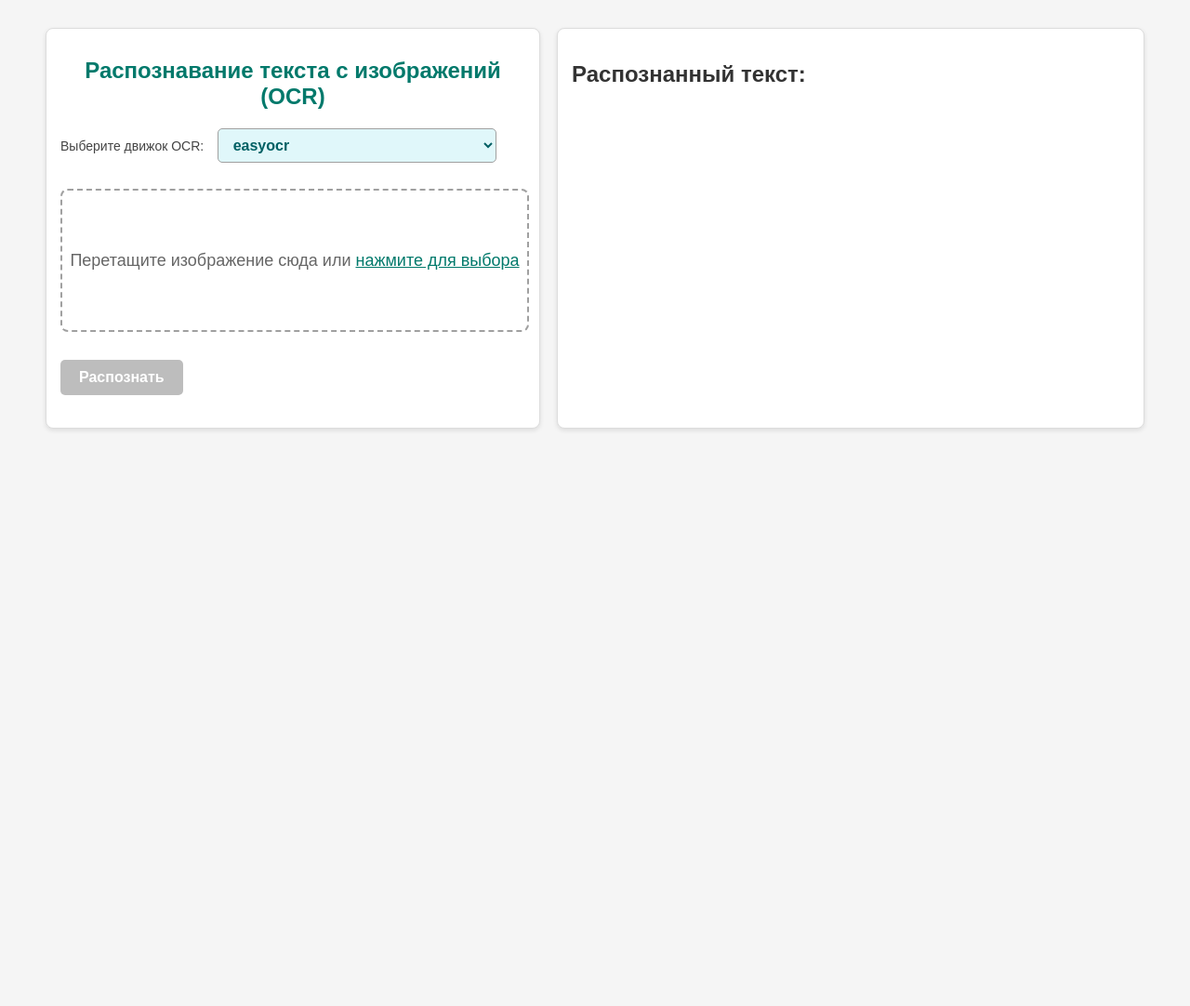
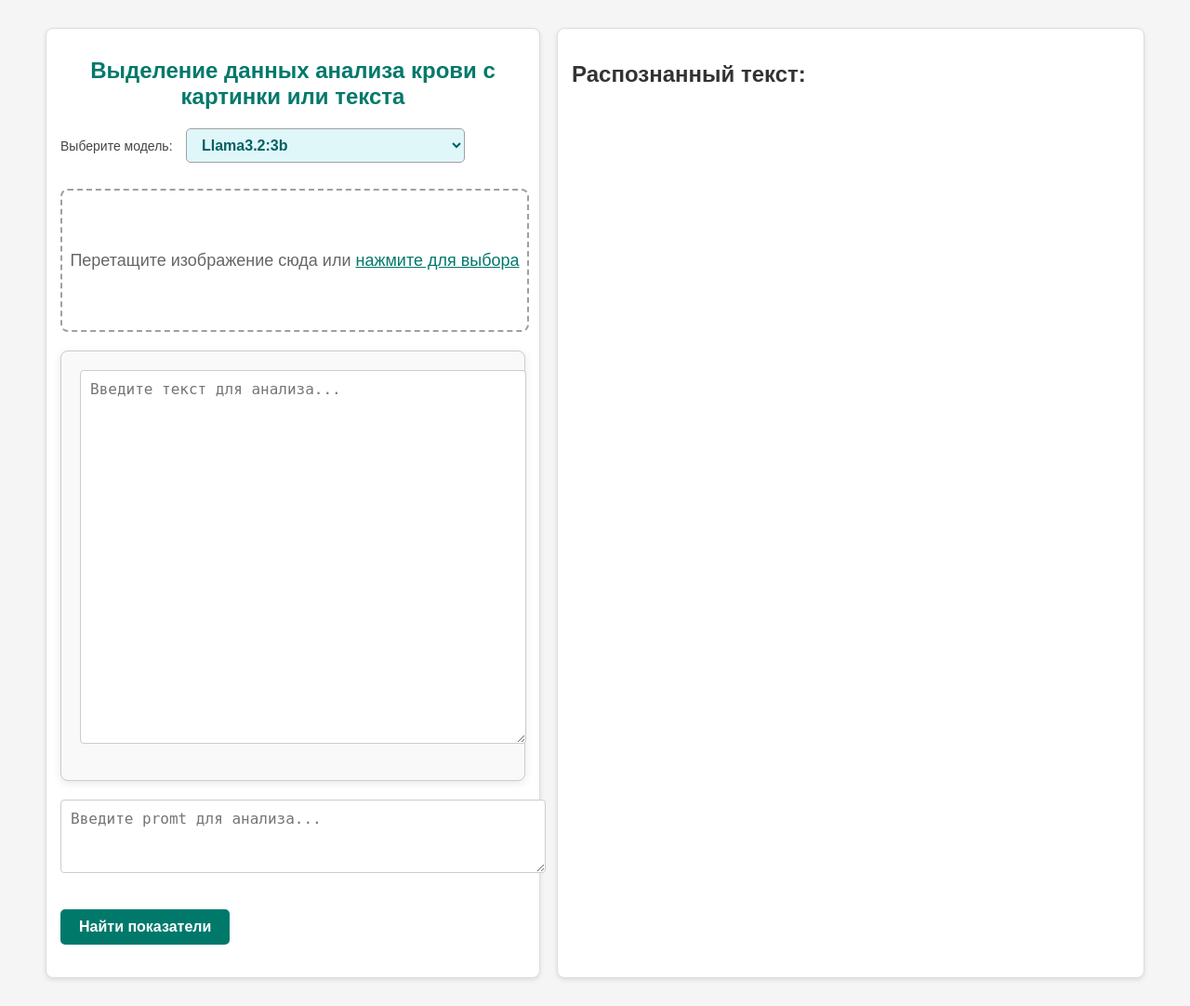
Before and after one commit to dronzhin/llama-ocr-server, a FastAPI app: page /index.html in a window 1280 px wide. Shown: the whole page at 93% size. Before the commit the page ends 463 px from the top, so only its background shows below. Run offline with FastAPI, Linux system fonts and the light colour scheme; parts of the project's set-up code (start-up, migrations or seed data) failed here and were passed over.

Commit message:
Добавил изменения в css и html

```diff
--- a/app/main.py
+++ b/app/main.py
@@ -1,24 +1,24 @@
+import os
+
+import uvicorn
 from fastapi import FastAPI, File, UploadFile, Form, Request, HTTPException
 from fastapi.responses import JSONResponse, HTMLResponse, RedirectResponse
 from fastapi.staticfiles import StaticFiles
 from fastapi.templating import Jinja2Templates
 from fastapi.middleware.cors import CORSMiddleware
 from io import BytesIO
-import easyocr
-import pytesseract
-from paddleocr import PaddleOCR
-from pydantic import BaseModel
-from typing import List
 from PIL import Image
 import base64
-import numpy as np
 import time
+from pydantic import BaseModel
+from llama_prompt import new_llama
 
 app = FastAPI()
+ollama_url = "http://localhost:11434/v1"
 
 class OCRRequest(BaseModel):
     file: str  # Строка Base64
-    engine: str  # Имя движка OCR
+    engine: str  # Имя движка модели
 
 # Здесь 'directory' должен указывать на папку, где находятся static файлы
 app.mount("/static", StaticFiles(directory="static"), name="static")
@@ -52,29 +52,17 @@ async def get_ocr(request: OCRRequest):
     except Exception as e:
         raise HTTPException(status_code=400, detail=f"Ошибка при декодировании изображения: {str(e)}")
 
-    result = {}
+    if request.engine == "llama3.2:3b":
+        start_time = time.time()
+        reader = new_llama(url = ollama_url, model= "llama3.2:3b", temp = 0.0, content = text)
+        execution_time = time.time() - start_time
+        result = {"engine": "easyocr", "execution_time": f"{execution_time:.2f}", "text": reader}
 
-    if request.engine == "easyocr":
-        reader = easyocr.Reader(['ru'], gpu=False)
+    elif request.engine == "llama3.2-vision":
         start_time = time.time()
-        ocr_result = reader.readtext(np.array(image))
+        reader = new_llama(url = ollama_url, model= "llama3.2:3b", temp = 0.0, image_url = image, content = text)
         execution_time = time.time() - start_time
-        result = {"engine": "easyocr", "execution_time": f"{execution_time:.2f}", "text": "\n".join([r[1] for r in ocr_result])}
-
-    elif request.engine == "tesseract":
-        start_time = time.time()
-        ocr_result = pytesseract.image_to_string(image, lang='rus')
-        execution_time = time.time() - start_time
-        result = {"engine": "tesseract", "execution_time": f"{execution_time:.2f}", "text": ocr_result}
-
-    elif request.engine == "paddleocr":
-        ocr = PaddleOCR(use_angle_cls=True, lang='ru', gpu=False)
-        start_time = time.time()
-        ocr_result = ocr.ocr(np.array(image))
-        execution_time = time.time() - start_time
-        text_blocks = [(item[1][0], item[1][1]) for sublist in ocr_result for item in sublist]
-        chunks = [block for block in text_blocks if len(block) > 0]
-        result = {"engine": "paddleocr", "execution_time": f"{execution_time:.2f}", "text": "\n".join(chunk[0] for chunk in chunks)}
+        result = {"engine": "tesseract", "execution_time": f"{execution_time:.2f}", "text": reader}
 
     else:
         raise HTTPException(status_code=400, detail=f"Неподдерживаемый движок OCR: {request.engine}")
@@ -83,8 +71,8 @@ async def get_ocr(request: OCRRequest):
 
 @app.get("/GetOcrList")
 async def get_ocr_list():
-    engines = ["easyocr", "tesseract", "paddleocr"]
+    engines = ["llama3.2:3b", "llama3.2-vision"]
     return {"available_engines": engines}
 
 if __name__ == '__main__':
-    uvicorn.run("main:app", host="127.0.0.1", port=int(os.environ.get('PORT', 8000)))
+    uvicorn.run("main:app", host="0.0.0.0", port=int(os.environ.get('PORT', 8000)))
--- a/app/static/style.css
+++ b/app/static/style.css
@@ -205,3 +205,24 @@ h1 {
 .hidden {
     display: none;
 }
+
+#textForm {
+    max-width: 1000px; /* Максимальная ширина формы */
+    margin: 20px auto; /* Центрирование формы */
+    padding: 20px; /* Внутренние отступы */
+    border: 1px solid #ccc; /* Рамка */
+    border-radius: 8px; /* Закругленные углы */
+    background-color: #f9f9f9; /* Фоновый цвет */
+    box-shadow: 0 2px 10px rgba(0, 0, 0, 0.1); /* Тень */
+}
+
+/* Стили для текстовых областей */
+textarea {
+    width: 100%; /* Ширина на всю ширину родителя */
+    padding: 10px; /* Внутренние отступы */
+    margin-bottom: 15px; /* Отступ снизу */
+    border: 1px solid #ccc; /* Рамка */
+    border-radius: 4px; /* Закругленные углы */
+    resize: vertical; /* Возможность изменения размера только по вертикали */
+    font-size: 16px; /* Размер шрифта */
+}
--- a/app/templates/index.html
+++ b/app/templates/index.html
@@ -3,33 +3,43 @@
 <head>
     <meta charset="UTF-8">
     <link rel="stylesheet" href="/static/style.css">
-    <title>Клиент для OCR</title>
+    <title>Анализ крови в формате Json</title>
 </head>
 <body>
     <div class="container">
         <!-- Левая панель -->
         <div class="left-panel">
-            <h1>Распознавание текста с изображений (OCR)</h1>
+            <h1>Выделение данных анализа крови с картинки или текста</h1>
 
-            <!-- Выбор OCR движка -->
+            <!-- Выбор модели -->
             <div class="engine-selection">
-                <label for="ocrEngine">Выберите движок OCR:</label>
+                <label for="ocrEngine">Выберите модель:</label>
                 <select id="ocrEngine">
-                    <option value="easyocr" id="easyocr" data-engine="easyocr">EasyOCR</option>
-                    <option value="tesseract" id="tesseract" data-engine="tesseract">Tesseract</option>
-                    <option value="paddleocr" id="paddleocr" data-engine="paddleocr">PaddleOCR</option>
+                    <option value="llama3.2:3b">Llama3.2:3b</option>
+                    <option value="llama3.2-vision">Llama3.2-vision</option>
                 </select>
             </div>
             <br><br>
 
             <!-- Drag and Drop -->
-            <div id="dropZone" class="drop-zone">
+            <div id="dropZone" class="drop-zone"
+                 ondrop="dropHandler(event)"
+                 ondragover="dragOverHandler(event)">
                 Перетащите изображение сюда или <span class="browse-text" onclick="document.getElementById('imageInput').click()">нажмите для выбора</span>
-                <input type="file" id="imageInput" accept="image/*" hidden>
+                <input type="file" id="imageInput" accept="image/*" hidden onchange="showImagePreview(event)">
             </div>
             <div id="imagePreview" class="image-preview"></div>
-            <button id="recognizeButton" class="recognize-button" disabled onclick="uploadImage()">
-                Распознать
+            <div class="text-input">
+                <form id="textForm">
+                    <textarea id="TextInput" name="text" rows="20" placeholder="Введите текст для анализа..."></textarea>
+                </form>
+
+                <form id="promtForm">
+                    <textarea id="PromtInput" name="promt" rows="3" placeholder="Введите promt для анализа..."></textarea>
+                </form>
+            </div>
+            <button id="recognizeButton" class="recognize-button" onclick="uploadData()">
+                Найти показатели
             </button>
         </div>
 
@@ -39,9 +49,5 @@
             <div id="outputText"></div>
         </div>
     </div>
-    <script src="/static/script.js"></script>
 </body>
-<div id="spinner" class="spinner hidden">
-    <div class="spinner-inner"></div>
-</div>
 </html>
```
Also changed, not shown: app/llama_ocr.py (deleted, +0 -50 lines).
